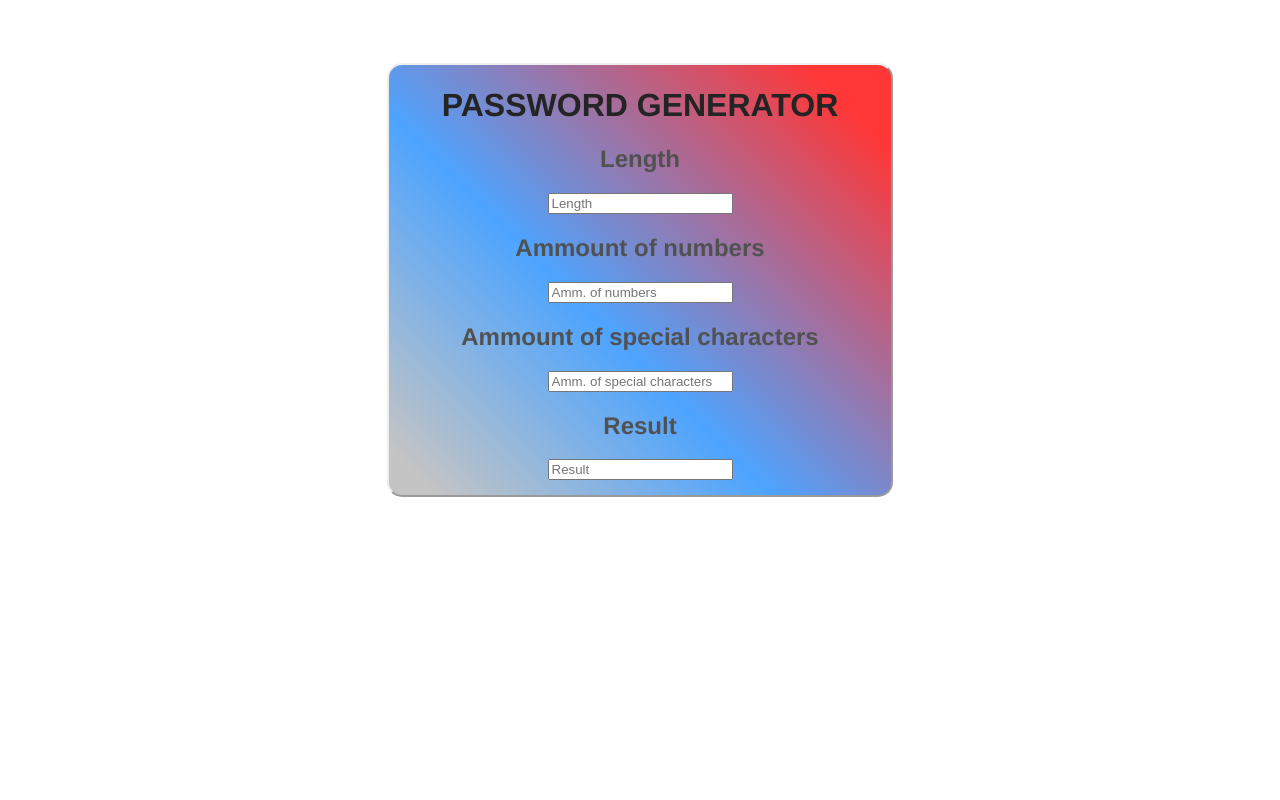
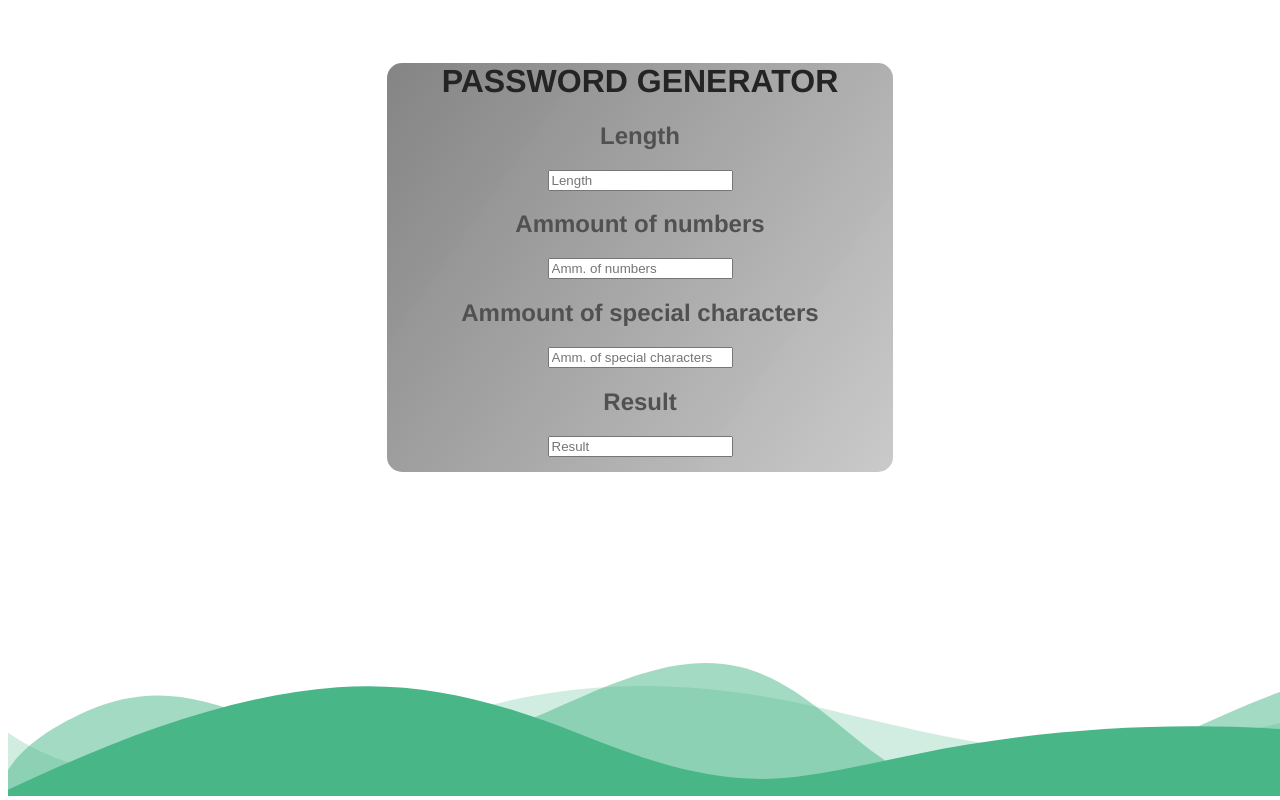
Before and after one commit to pasiastazebra/password-generator, a Vue app in the folder password-generator/: page / in a window 1280 px wide. Built offline with nearby package versions, Linux system fonts and the light colour scheme.

Commit message:
updated css a bit

```diff
--- a/password-generator/src/App.vue
+++ b/password-generator/src/App.vue
@@ -1,5 +1,23 @@
 <template>
   <WindowContent></WindowContent>
+  <div class="bottomWaves" style="overflow: hidden;">
+  <svg
+    preserveAspectRatio="none"
+    viewBox="0 0 1200 120"
+    xmlns="http://www.w3.org/2000/svg"
+    style="fill: #49b688; width: 125%; height: 145px; transform: rotate(180deg);"
+  >
+    <path
+    d="M0 0v46.29c47.79 22.2 103.59 32.17 158 28 70.36-5.37 136.33-33.31 206.8-37.5 73.84-4.36 147.54 16.88 218.2 35.26 69.27 18 138.3 24.88 209.4 13.08 36.15-6 69.85-17.84 104.45-29.34C989.49 25 1113-14.29 1200 52.47V0z"
+    opacity=".25"
+  />
+    <path
+      d="M0 0v15.81c13 21.11 27.64 41.05 47.69 56.24C99.41 111.27 165 111 224.58 91.58c31.15-10.15 60.09-26.07 89.67-39.8 40.92-19 84.73-46 130.83-49.67 36.26-2.85 70.9 9.42 98.6 31.56 31.77 25.39 62.32 62 103.63 73 40.44 10.79 81.35-6.69 119.13-24.28s75.16-39 116.92-43.05c59.73-5.85 113.28 22.88 168.9 38.84 30.2 8.66 59 6.17 87.09-7.5 22.43-10.89 48-26.93 60.65-49.24V0z"
+      opacity=".5"
+    />
+    <path d="M0 0v5.63C149.93 59 314.09 71.32 475.83 42.57c43-7.64 84.23-20.12 127.61-26.46 59-8.63 112.48 12.24 165.56 35.4C827.93 77.22 886 95.24 951.2 90c86.53-7 172.46-45.71 248.8-84.81V0z" />
+  </svg>
+</div>
 </template>
 
 <script>
@@ -19,7 +37,10 @@
   -webkit-font-smoothing: antialiased;
   -moz-osx-font-smoothing: grayscale;
   text-align: center;
-  color: #2c3e50;
   margin-top: 60px;
 }
+.bottomWaves {
+  position:absolute;
+  bottom:0;
+}
 </style>
--- a/password-generator/src/components/WindowContent.vue
+++ b/password-generator/src/components/WindowContent.vue
@@ -114,11 +114,11 @@
 
  .window {
   //borders
-  border: 2px solid;
   border-radius: 15px;
-  border-style: outset;
 
-  background-image: linear-gradient(45deg, #c4c4c4 5%, #4da4ff 41%, #ff3737 91%);
+  background: rgb(52,52,52);
+  background: linear-gradient(125deg, rgba(52,52,52,0.6026785714285714) 0%, rgba(166,166,166,0.5970763305322129) 100%);
+  backdrop-filter: blur(10px);
   margin: 5% 30%;
   padding-bottom: 15px;
   max-width: 50%;
```
